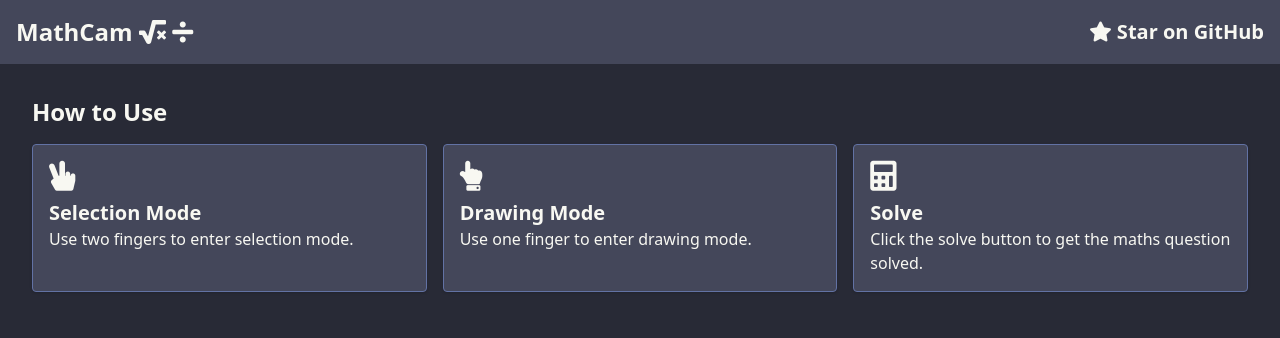
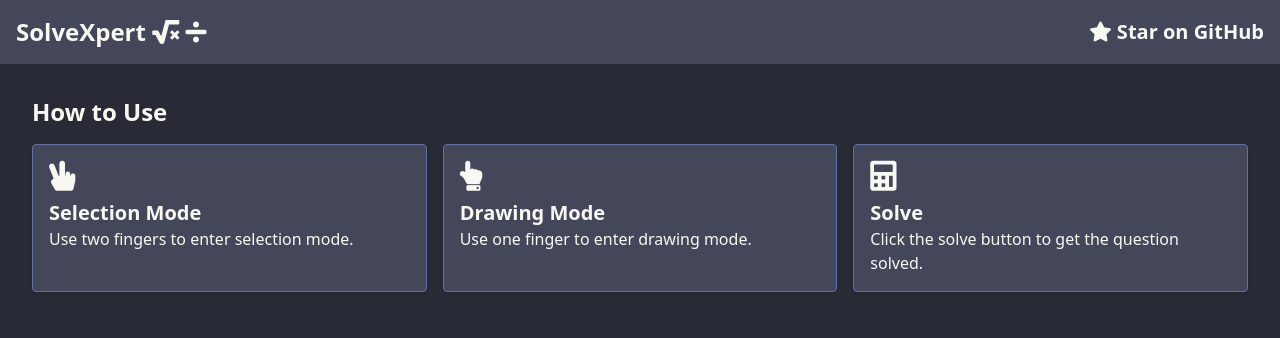
Before and after one commit to Vaishnavigupta1312/SolveXpert, a Flask app: page / in a window 1280 px wide. Shown: the top 338 px of the page. Run offline with Flask 3, Linux system fonts and the light colour scheme.

Commit message:
final changes

```diff
--- a/app.py
+++ b/app.py
@@ -121,7 +121,7 @@
     response = model.generate_content(
         [
             sample_file,
-            "In the picture you have been provided a matrix question/equation. Please solve it and give numerical answer. First write the final solution then write the explanation. Give plain text response only.",
+            "Please analyse the image you have been given and solve it. First write the final solution then write the explanation in maximum 200 words. Give plain text response only.",
         ]
     )
     return response.text
--- a/templates/index.html
+++ b/templates/index.html
@@ -4,7 +4,7 @@
 <head>
   <meta charset="utf-8">
   <meta name="viewport" content="width=device-width, initial-scale=1, shrink-to-fit=no">
-  <title>Solve Maths with Actions & AI</title>
+  <title>Solve Equations with Actions & AI</title>
   <link href="https://cdn.jsdelivr.net/npm/tailwindcss@2.2.19/dist/tailwind.min.css" rel="stylesheet">
   <link rel="stylesheet" href="https://cdnjs.cloudflare.com/ajax/libs/font-awesome/5.15.4/css/all.min.css">
   <link rel="icon" href="https://avatars.githubusercontent.com/u/19436447?s=280&v=4" type="image/x-icon">
@@ -73,10 +73,10 @@
   <nav class="navbar p-4">
     <div class="container mx-auto flex items-center justify-between">
       <h1 class="text-2xl font-bold">
-        MathCam <i class="fas fa-square-root-alt"></i> <i class="fas fa-divide"></i>
+        SolveXpert <i class="fas fa-square-root-alt"></i> <i class="fas fa-divide"></i>
       </h1>
       <p class="text-xl font-semibold">
-        <a href="https://github.com/ayush-that/Apple-Calculator-Using-Computer-Vision" target="_blank">
+        <a href="https://github.com/Vaishnavigupta1312/SolveXpert" target="_blank">
           <i class="fas fa-star"></i> Star on GitHub
         </a>
       </p>
@@ -100,7 +100,7 @@
         <div class="card p-4 border rounded shadow">
           <i class="fas fa-calculator text-3xl mb-2"></i>
           <h3 class="text-xl font-semibold">Solve</h3>
-          <p>Click the solve button to get the maths question solved.</p>
+          <p>Click the solve button to get the question solved.</p>
         </div>
       </div>
     </div>
```
Also changed, not shown: README.md, saved_canvas.jpg.
